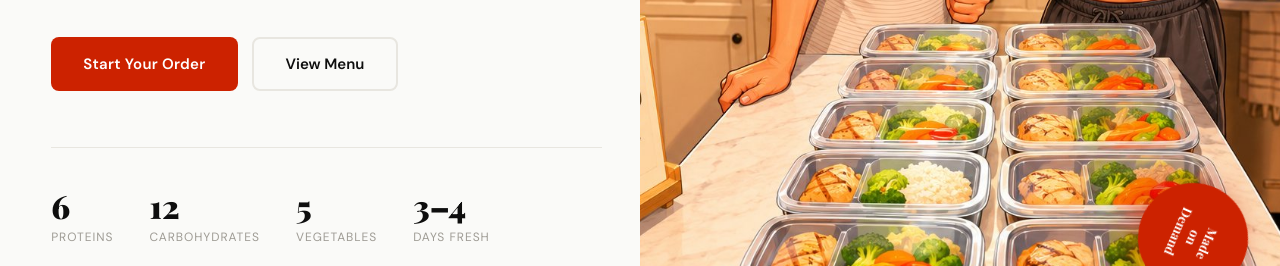
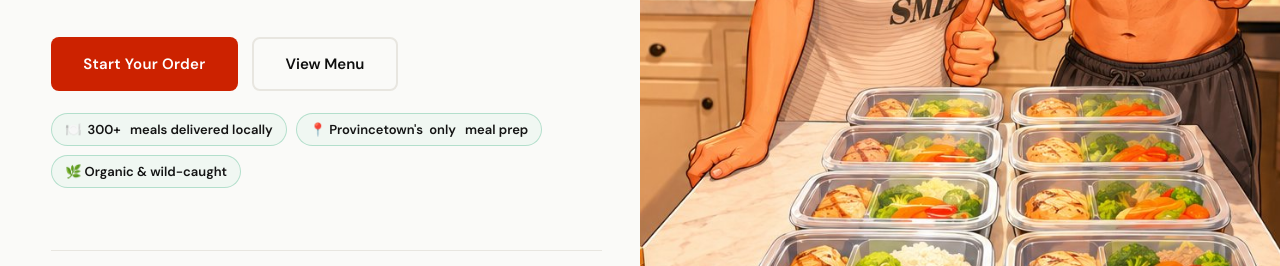
Before and after one commit to fitstan99/mamaskitchen, a website: page index.html in a window 1280 px wide. Shown: the part 523-789 px from the top of the page. Drawn offline with nearby package versions, Linux system fonts and the light colour scheme; a web font is replaced by a local one.

Commit message:
Add social-proof trust strip to hero (above the fold)

```diff
--- a/index.html
+++ b/index.html
@@ -550,6 +550,12 @@ footer { background: var(--black); padding: 60px 8% 30px; }
       <div class="hero-btns">
         <button class="btn-primary" onclick="showPage('order')">Start Your Order</button>
         <button class="btn-secondary" onclick="showPage('menu')">View Menu</button>
+      </div>
+      <!-- SOCIAL PROOF — update the meals number with your real running total; add real testimonials when you have them -->
+      <div style="display:flex;flex-wrap:wrap;gap:9px;margin-top:22px;margin-bottom:6px;">
+        <span style="display:inline-flex;align-items:center;gap:6px;background:#F0F7F2;border:1px solid rgba(22,160,106,.28);color:#141414;border-radius:999px;padding:7px 13px;font-size:13px;font-weight:600;">🍽️ <strong style="color:var(--green)">300+</strong>&nbsp;meals delivered locally</span>
+        <span style="display:inline-flex;align-items:center;gap:6px;background:#F0F7F2;border:1px solid rgba(22,160,106,.28);color:#141414;border-radius:999px;padding:7px 13px;font-size:13px;font-weight:600;">📍 Provincetown's <strong style="color:var(--green)">only</strong>&nbsp;meal prep</span>
+        <span style="display:inline-flex;align-items:center;gap:6px;background:#F0F7F2;border:1px solid rgba(22,160,106,.28);color:#141414;border-radius:999px;padding:7px 13px;font-size:13px;font-weight:600;">🌿 Organic &amp; wild-caught</span>
       </div>
       <div class="hero-stats">
         <div>
```
